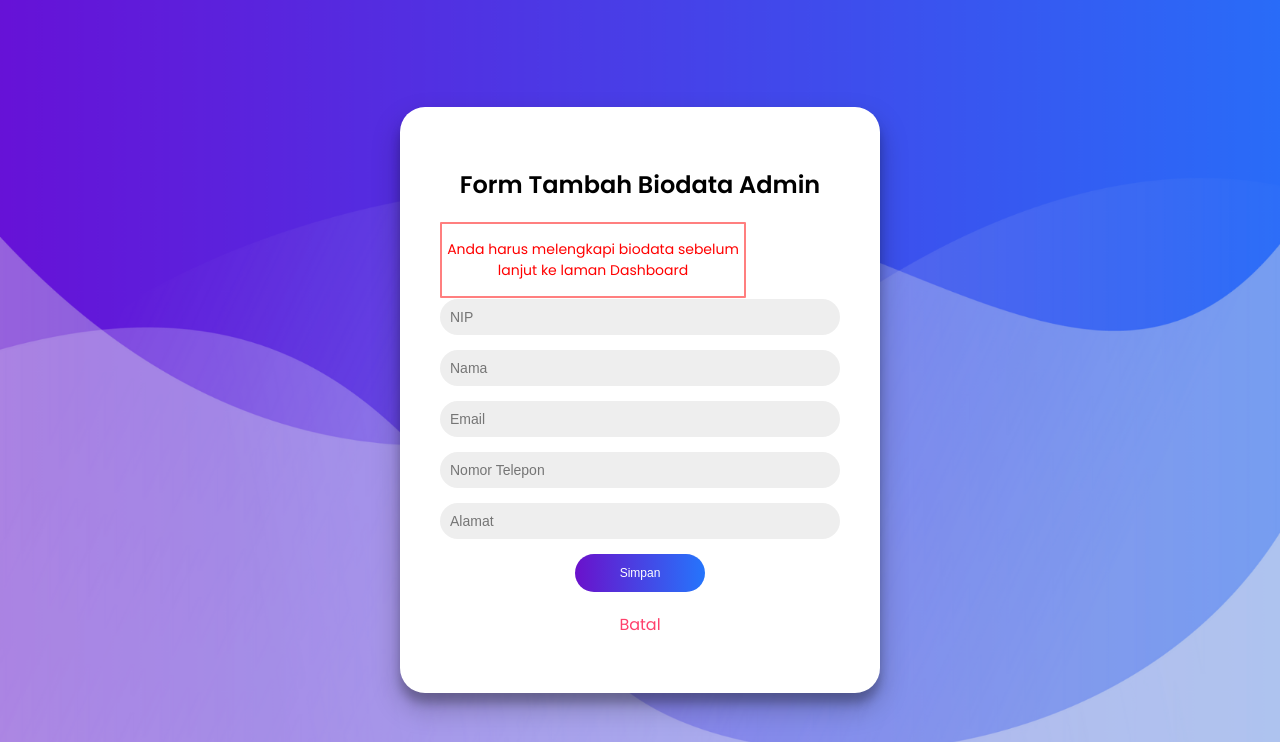
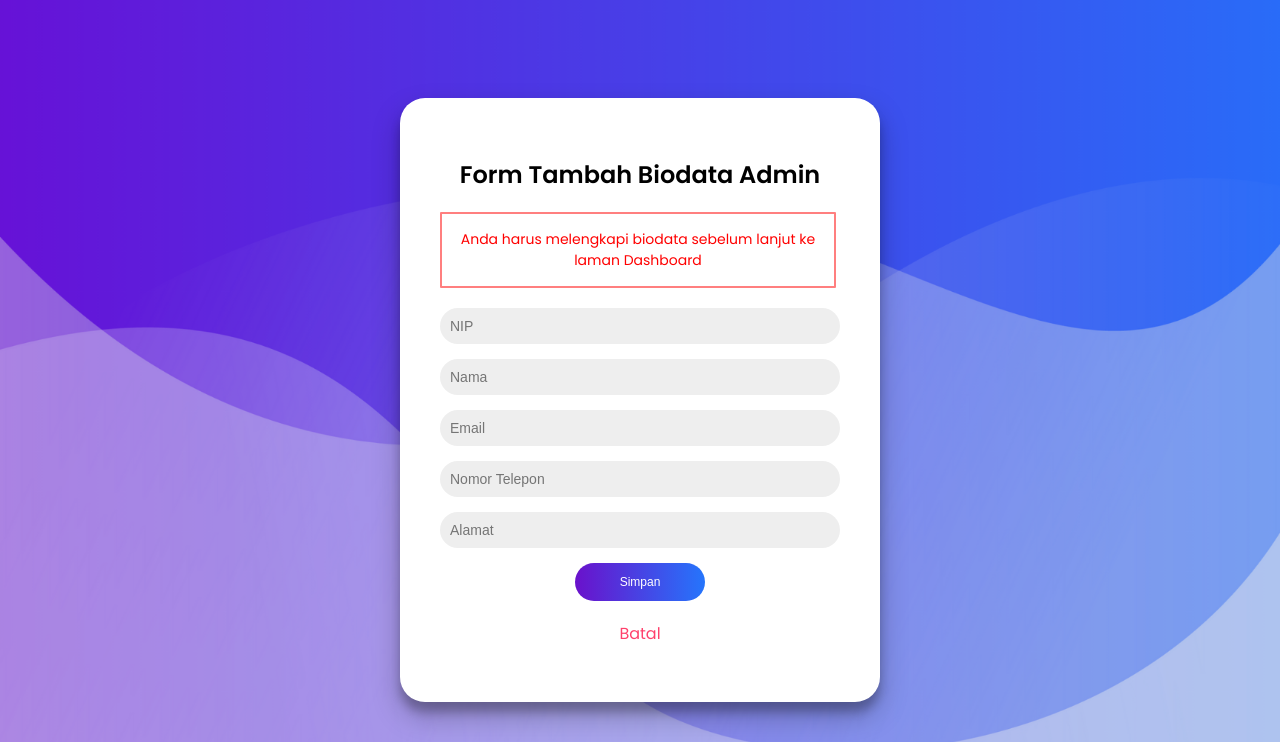
Before and after one commit to aqilaazza/ProjectSistemPencatatanPrestasi, a PHP site: page /admin/tambah_admin.php in a window 1280 px wide. Shown: the top 742 px of the page. Run offline with PHP 8.4, Linux system fonts and the light colour scheme; some libraries are stand-ins or nearby versions.

Commit message:
Add files via upload
update warning container

```diff
--- a/projectAkhirV2/admin/tambah_admin.php
+++ b/projectAkhirV2/admin/tambah_admin.php
@@ -105,8 +105,9 @@ if ($_SERVER['REQUEST_METHOD'] === 'POST') {
             border-radius: 1px;
             padding: 1px;
             margin: 1px 0;
-            width: 300px;
+            width: 390px;
             text-align : center;
+            margin-bottom: 20px;
         }
 
         .warning {
```
